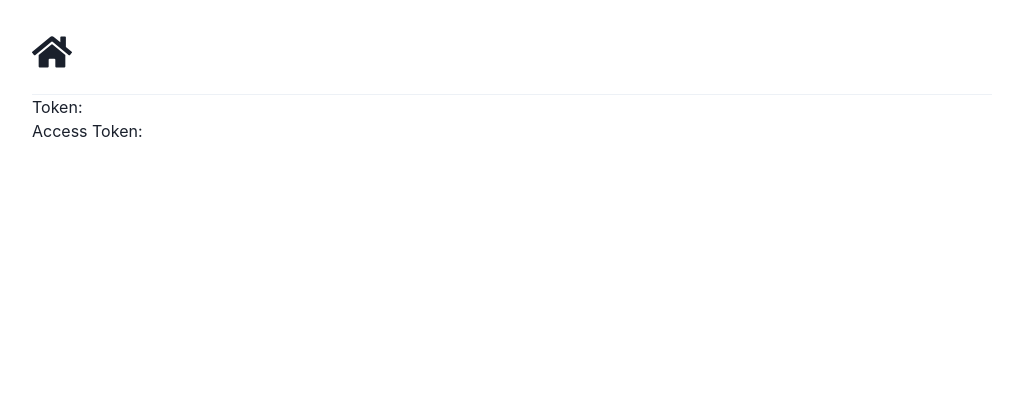
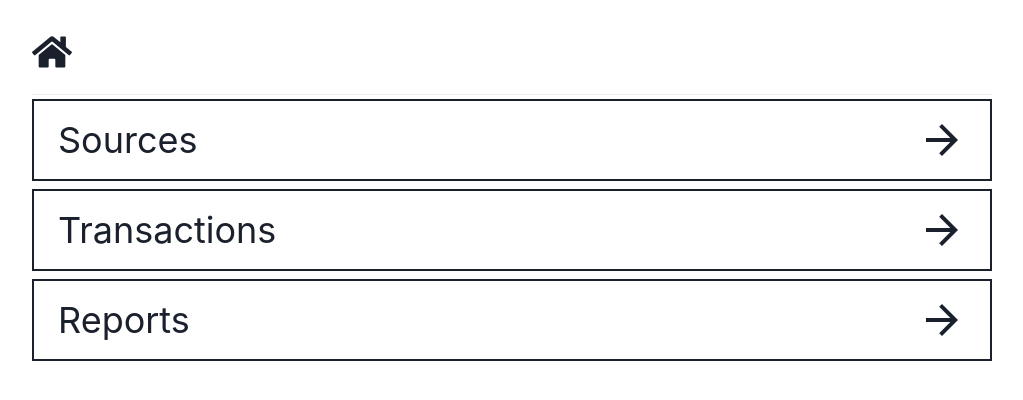
Before and after one commit to Vicorhe/finance_tracker, a Next.js app: page /1 in a window 1280 px wide. Shown: the top 400 px of the page, without its empty margins (128-1151 px from the left). Built offline with nearby package versions, Linux system fonts and the light colour scheme; no server answers.

Commit message:
added links to account page, cleaned up pages

```diff
--- /dev/null
+++ b/components/BoxLink.js
@@ -0,0 +1,26 @@
+import { Flex, Spacer, LinkBox, Text } from "@chakra-ui/react"
+import { ArrowForwardIcon } from '@chakra-ui/icons'
+import Link from 'next/link'
+
+export default function BoxLink({ title, path }) {
+  return (
+    <LinkBox>
+      <Link href={path}>
+        <Flex
+          alignItems="center"
+          px="6"
+          py="3"
+          my="1"
+          border="2px"
+          _hover={{
+            boxShadow: "inset 0 0 0 2px #000",
+            transition: "box-shadow 0.15s ease-in"
+          }}>
+          <Text fontSize="4xl">{title}</Text>
+          <Spacer />
+          <ArrowForwardIcon w={12} h={12} />
+        </Flex>
+      </Link>
+    </LinkBox>
+  )
+}
--- a/components/PlaidLinkButton.js
+++ /dev/null
@@ -1,38 +0,0 @@
-import { useState, useEffect } from 'react'
-import PlaidLink from './PlaidLink'
-import axios from 'axios'
-
-export default function PlaidLinkButton({ userId }) {
-  const [token, setToken] = useState(null)
-  const [access_token, setAccessToken] = useState(null)
-
-  useEffect(() => {
-    createLinkToken()
-  }, []);
-
-  async function createLinkToken() {
-    const res = await axios.post('http://localhost:3000/api/item/create-link-token');
-    const data = res.data.link_token
-    setToken(data)
-  }
-
-  async function createItem(publicToken) {
-    console.log("client side public token", publicToken)
-    const res = await axios.post('http://localhost:3000/api/item/create', { publicToken: publicToken, user_id: userId });
-    const data = res.data.access_token;
-    setAccessToken(data)
-  }
-
-  return (
-    <div>
-      <p>Token: {token}</p>
-      <p>Access Token: {access_token}</p>
-      {token &&
-        <PlaidLink
-          token={token}
-          accessToken={access_token}
-          createItem={createItem}
-        />}
-    </div>
-  )
-}
--- a/pages/[username]/index.js
+++ b/pages/[username]/index.js
@@ -2,22 +2,23 @@ import { Box } from "@chakra-ui/react"
 import Nav from '../../components/Nav'
 import { useContext } from 'react'
 import { UserContext } from '../../context'
-import PlaidLinkButton from '../../components/PlaidLinkButton'
+import BoxLink from "../../components/BoxLink"
+import utilStyles from '../../styles/utils.module.scss'
 
 export default function Account() {
   const { user } = useContext(UserContext)
 
   const breadcrumbs = [
-    { name: user.name, path: `/${user.name}` },
-    // Reference this for account sub pages
-    // { name: 'Sources', path: `/${user.name}/sources` }
+    { name: user.name, path: `/${user.name}` }
   ]
 
   return (
-    <Box>
+    <Box className={utilStyles.page}>
       <Nav breadcrumbs={breadcrumbs}>
       </Nav>
-      <PlaidLinkButton userId={user.id}/>
+      <BoxLink title="Sources" path={`/${user.name}/sources`} />
+      <BoxLink title="Transactions" path={`/${user.name}/transactions`} />
+      <BoxLink title="Reports" path={`/${user.name}/reports`} />
     </Box>
   )
 }
--- a/pages/[username]/sources.js
+++ b/pages/[username]/sources.js
@@ -11,7 +11,7 @@ export default function Account() {
   const { user } = useContext(UserContext)
   const breadcrumbs = [
     { name: user.name, path: `/${user.name}` },
-    { name: "Source", path: `/${user.name}/sources` },
+    { name: "sources", path: `/${user.name}/sources` },
     // Reference this for account sub pages
     // { name: 'Sources', path: `/${user.name}/sources` }
   ]
@@ -28,11 +28,10 @@ export default function Account() {
 
   async function createItem(publicToken) {
     console.log("client side public token", publicToken)
-    const res = await axios.post('http://localhost:3000/api/item/create', { publicToken: publicToken, user_id: userId });
+    const res = await axios.post('http://localhost:3000/api/item/create', { publicToken: publicToken, user_id: user.id });
     const data = res.data.access_token;
     setAccessToken(data)
   }
-
 
   return (
     <Box>
--- a/pages/index.js
+++ b/pages/index.js
@@ -6,7 +6,7 @@ import AddUserModal from '../components/AddUserModal'
 import EditUserModal from '../components/EditUserModal'
 import LoadingError from '../components/LoadingError'
 import LoadingList from '../components/LoadingList'
-import AreasLink from '../components/AreasLink'
+import BoxLink from '../components/BoxLink'
 import { Box, Flex, Spacer, Text } from "@chakra-ui/react"
 import Link from 'next/link'
 import utilStyles from '../styles/utils.module.scss'
@@ -47,7 +47,7 @@ export default function Home() {
             ? LoadingList()
             : UsersList(users)
       }
-      <AreasLink />
+      <BoxLink title="Areas" path="/areas" />
     </Box>
   );
 }
```
Also changed, not shown: components/AreasLink.js (deleted, +0 -25 lines).
